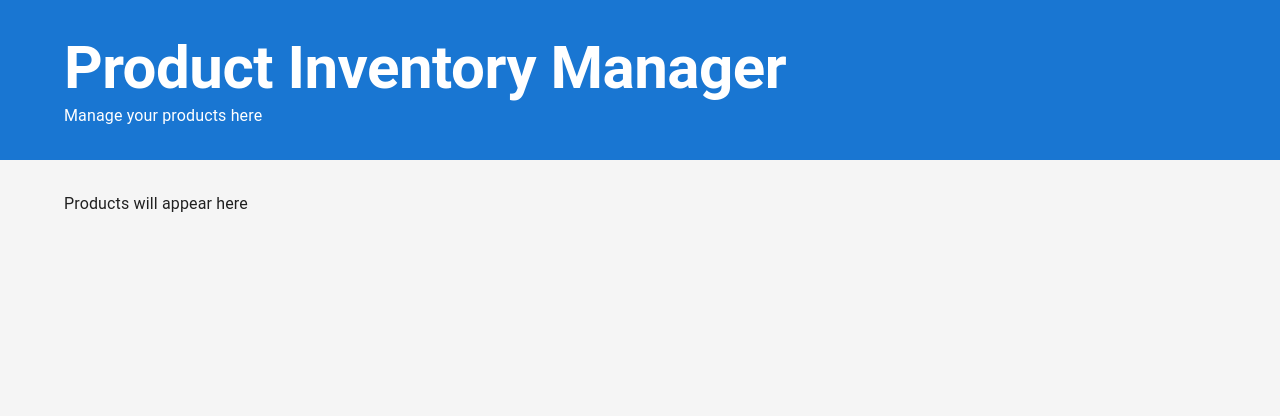
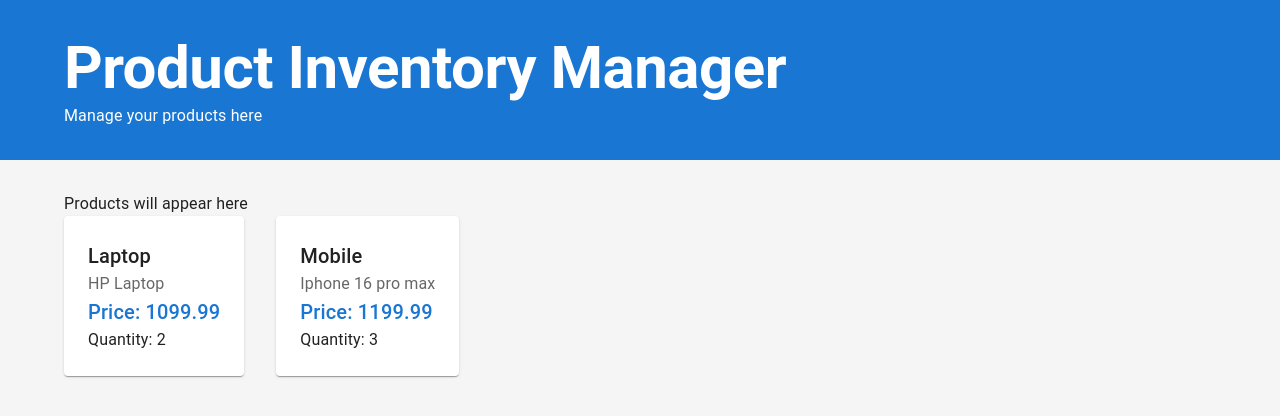
Before and after one commit to ManishKhatriChhetri/fullstack-product-inventory-AWS, a React (Create React App) app in the folder frontend-react/: page / in a window 1280 px wide. Shown: the top 416 px of the page. Built offline with nearby package versions, Linux system fonts and the light colour scheme.

Commit message:
Basic card display by useState and mock data

```diff
--- a/frontend-react/src/App.jsx
+++ b/frontend-react/src/App.jsx
@@ -1,7 +1,30 @@
-import React from 'react';
-import { Box, Container, Typography } from '@mui/material';
+import React, { useState } from 'react';
+import { Box, Container, Grid, Paper, Typography } from '@mui/material';
 
 function App () {
+
+const [products, setProducts] = useState(
+  [
+    {
+      id: 1,
+      name: 'Laptop',
+      description: 'HP Laptop',
+      price: 1099.99,
+      quantity: 2,
+      category: 'Electronics',
+      sku: 'LAP01'
+    },
+    {
+      id: 2,
+      name: 'Mobile',
+      description: 'Iphone 16 pro max',
+      price: 1199.99,
+      quantity: 3,
+      category: 'Electronics',
+      sku: 'MOB01'
+    }
+  ]);
+
   return (
     <Box sx={{ minHeight: '100vh', bgcolor: '#f5f5f5' }}>
       <Box sx={{ bgcolor: 'primary.main', color: 'white', py: 4 }}>
@@ -13,11 +36,22 @@ function App () {
             Manage your products here
           </Typography>
         </Container>
-
       </Box>
 
       <Container sx={{mt: 4}} maxWidth="lg">
         <Typography>Products will appear here</Typography>
+        <Grid container spacing={4}>
+          {products.map(product => (
+            <Grid item xs={12} sm={6} md={4} key={product.id}>
+              <Paper sx={{p: 3}}>
+                <Typography variant="h6">{product.name}</Typography>
+                <Typography color="text.secondary">{product.description}</Typography>
+                <Typography variant="h6" color="primary">Price: {product.price}</Typography>
+                <Typography>Quantity: {product.quantity}</Typography>
+              </Paper>
+            </Grid>
+          ))}
+        </Grid>
       </Container>
     </Box>
   )
```
